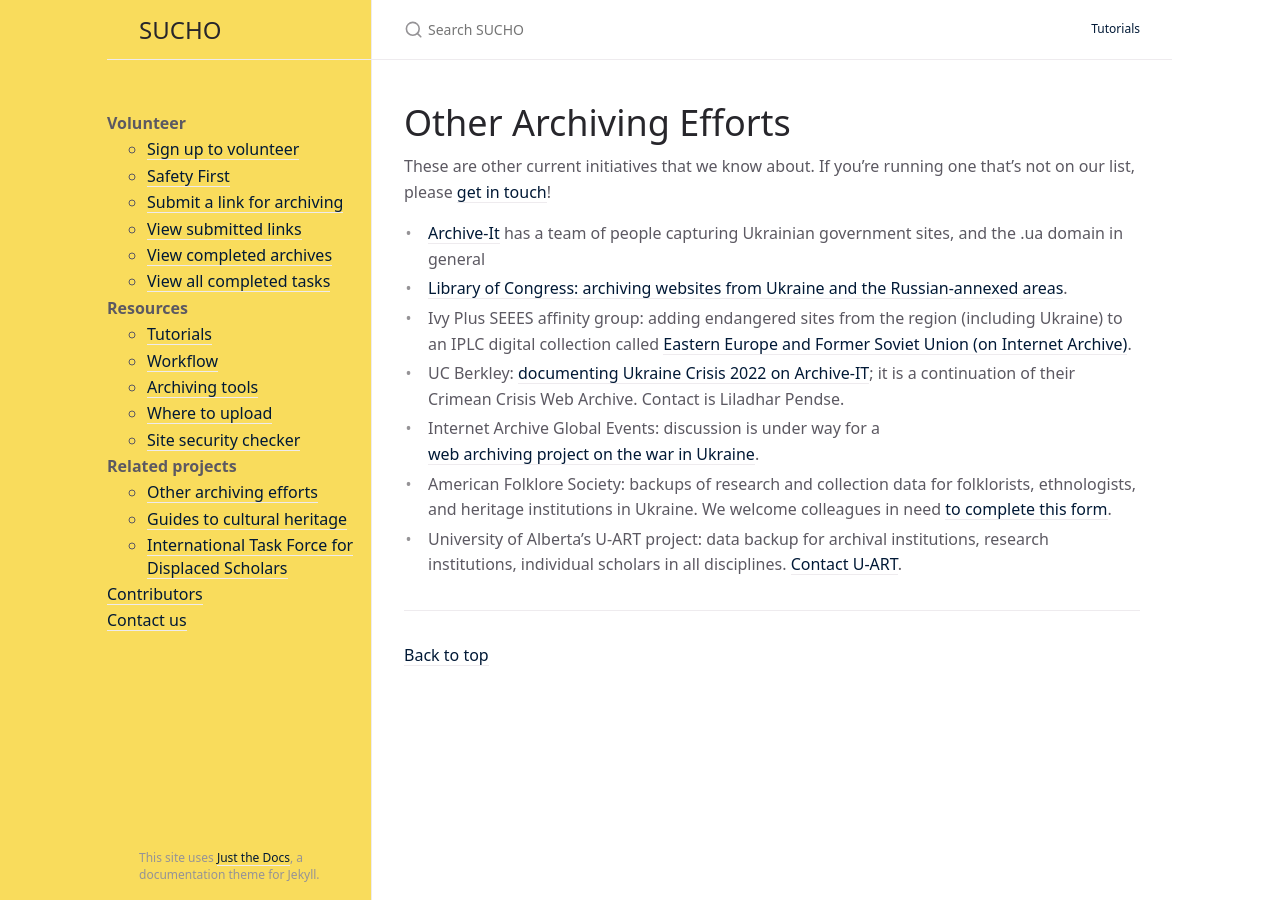
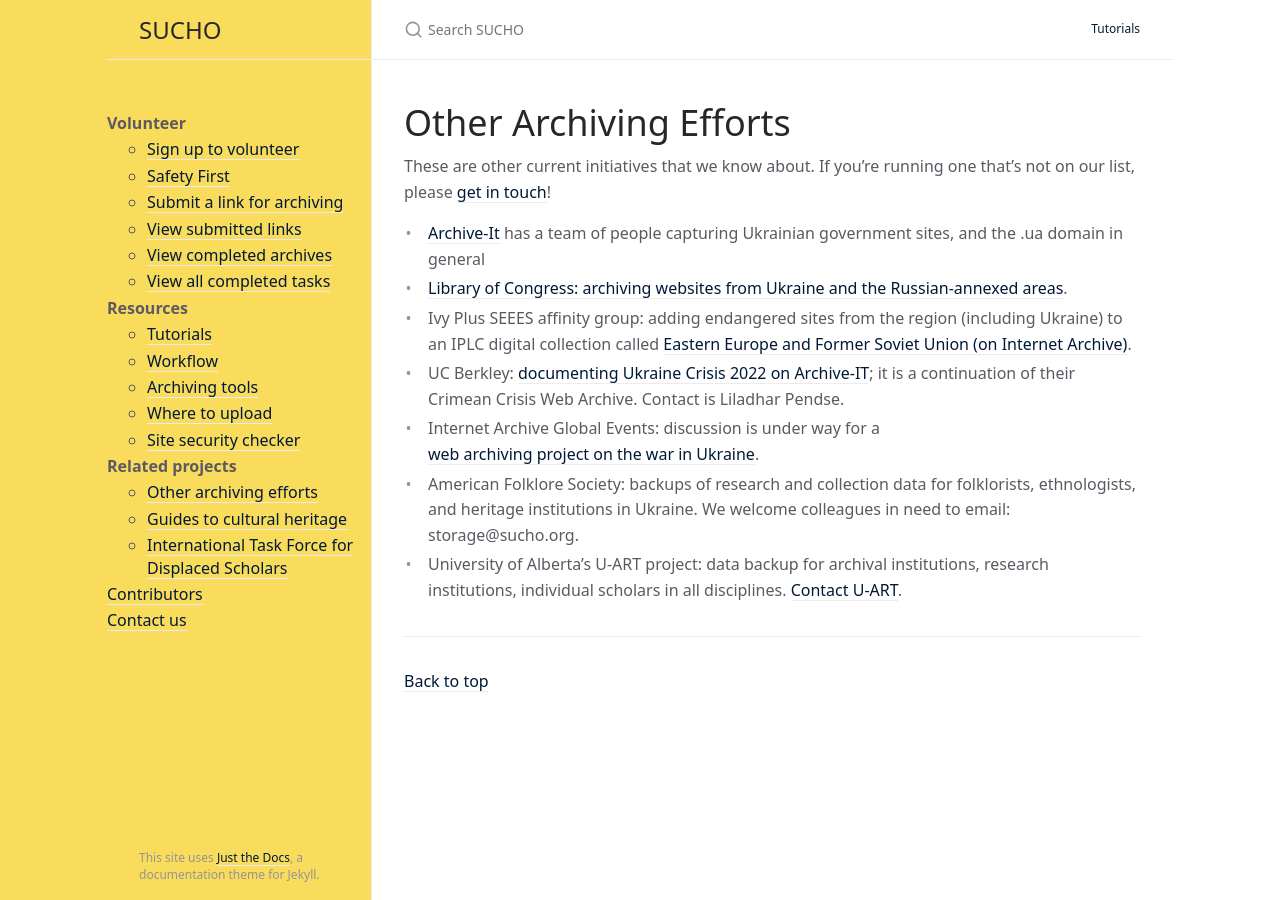
Before and after one commit to sucho-archiving/sucho-archiving.github.io, a Jekyll site: the page built from other-efforts.md, in a window 1280 px wide. Built offline with Jekyll 4.4.1, drawn with Linux system fonts in a browser that asks for light colours.

Commit message:
updated storage email address

```diff
--- a/other-efforts.md
+++ b/other-efforts.md
@@ -13,5 +13,5 @@
 - Ivy Plus SEEES affinity group: adding endangered sites from the region (including Ukraine) to an IPLC digital collection called [Eastern Europe and Former Soviet Union (on Internet Archive)](https://archive-it.org/collections/11360).
 - UC Berkley: [documenting Ukraine Crisis 2022 on Archive-IT](https://archive-it.org/collections/18809); it is a continuation of their Crimean Crisis Web Archive. Contact is Liladhar Pendse.
 - Internet Archive Global Events: discussion is under way for a [web archiving project on the war in Ukraine](https://archive-it.org/home/IAGlobalEvents).
-- American Folklore Society: backups of research and collection data for folklorists, ethnologists, and heritage institutions in Ukraine. We welcome colleagues in need [to complete this form](https://docs.google.com/forms/d/e/1FAIpQLSc6KbhtEOI8zKsQmKT_waE1XlYEF1E6t-HzJ7Gc1EBfMvMg_A/viewform).
+- American Folklore Society: backups of research and collection data for folklorists, ethnologists, and heritage institutions in Ukraine. We welcome colleagues in need to email: storage@sucho.org.
 - University of Alberta's U-ART project: data backup for archival institutions, research institutions, individual scholars in all disciplines. [Contact U-ART](https://docs.google.com/forms/d/e/1FAIpQLSfPMKZkTizOJsa4mj1HSmsB7fb07SbnHjjylYOmfENtluPBeg/viewform?usp=send_form).
```
